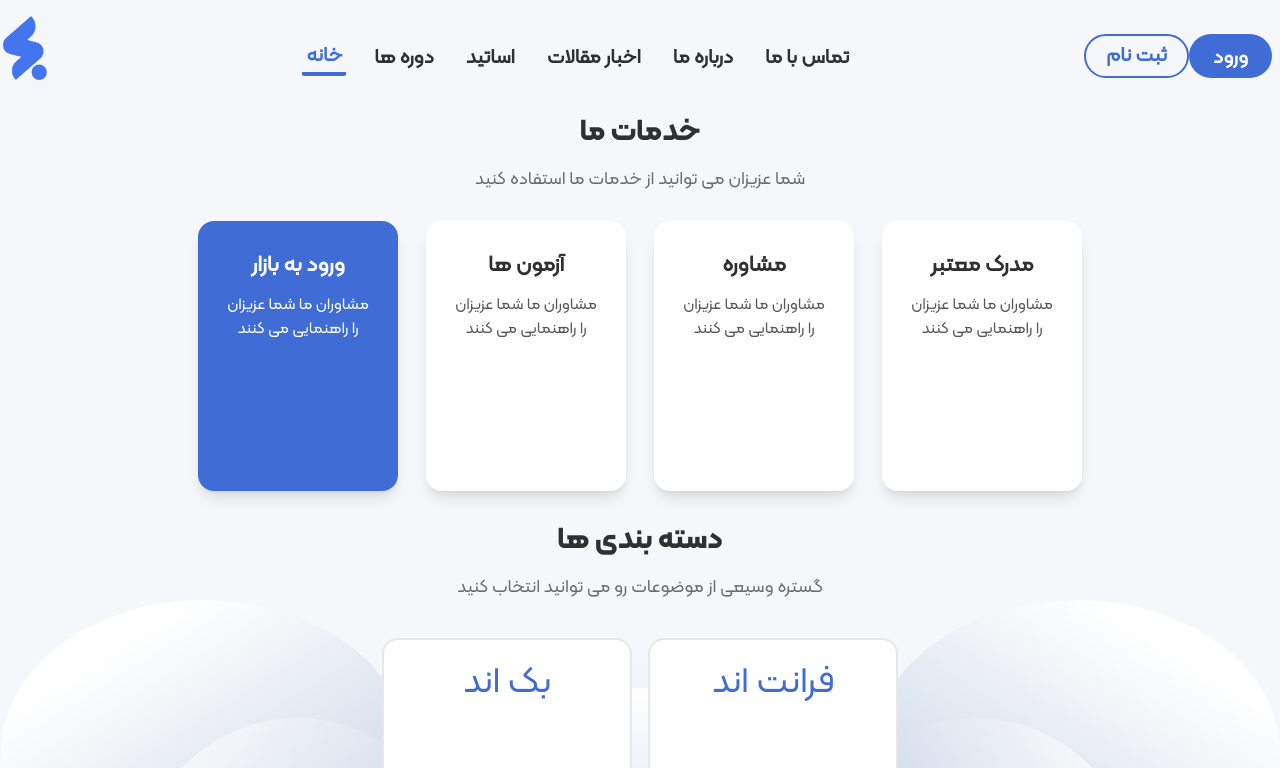
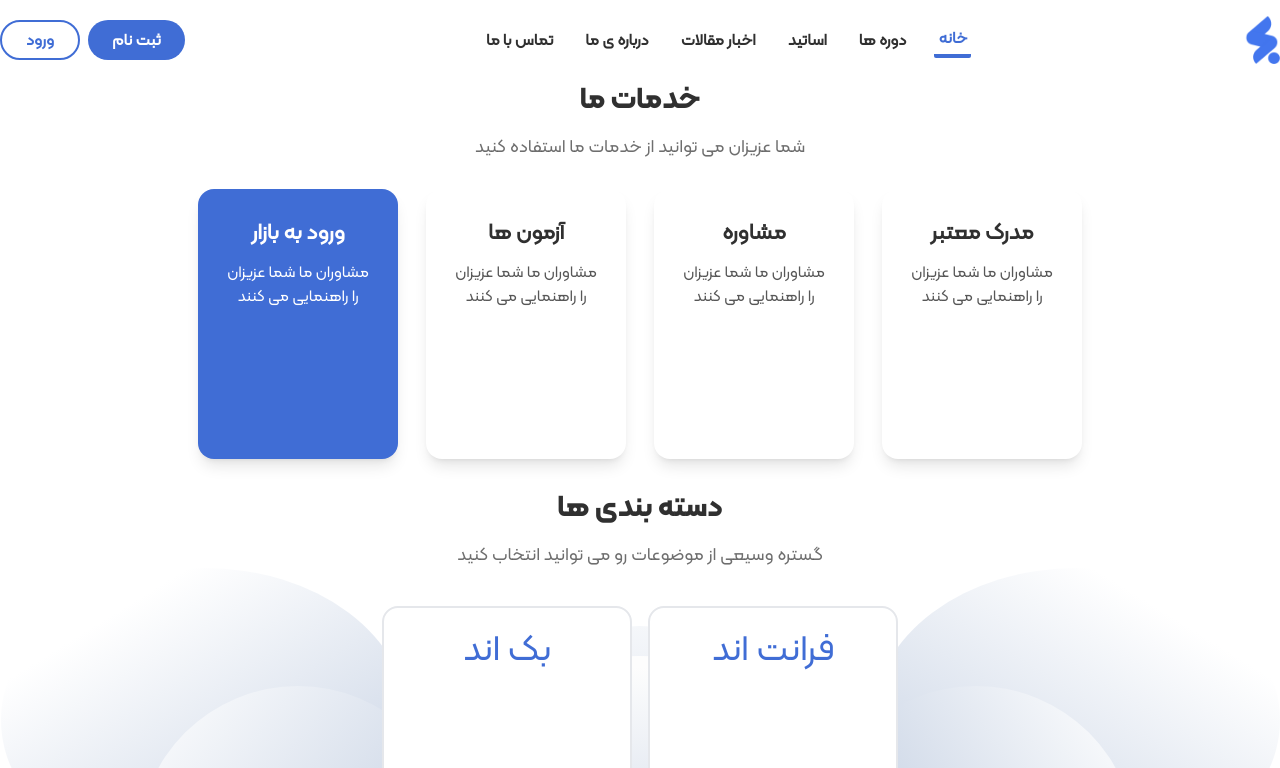
Before and after one commit to mbadangiz/Big-Bang, a React (Vite) app: page / in a window 1280 px wide. Shown: the top 768 px of the page. Built offline with nearby package versions, Linux system fonts and the light colour scheme; some icons are missing.

Commit message:
some edits in navbar

```diff
--- a/src/Components/Common/Navbar/Navbar.jsx
+++ b/src/Components/Common/Navbar/Navbar.jsx
@@ -1,49 +1,56 @@
+import { useEffect, useState } from "react";
 import IconBahr from "./../../../Assets/Images/Group 4.png";
 import { NavLink } from "react-router-dom";
 
 const Navbar = () => {
+  const [isFixed, setIsFixed] = useState(false);
+
+  useEffect(() => {
+    window.addEventListener("scroll", () => {
+      const winScroll =
+        document.body.scrollTop || document.documentElement.scrollTop;
+      if (Math.floor(winScroll) > 100) {
+        setIsFixed(true);
+      } else {
+        setIsFixed(false);
+      }
+    });
+  }, []);
+
+  const navItemsList = [
+    { id: 1, title: "خانه", to: "/" },
+    { id: 2, title: "دوره ها", to: "/ss" },
+    { id: 3, title: "اساتید", to: "/ss" },
+    { id: 4, title: "اخبار مقالات", to: "/ss" },
+    { id: 5, title: "درباره ی ما", to: "/ss" },
+    { id: 6, title: "تماس با ما", to: "/ss" },
+  ];
   return (
-    <div className="w-full h-28 border-2  flex items-center ">
-      <div className="font-semibold text-xl flex justify-end">
-        <NavLink
-          href="#"
-          className="bg-bluePrimary text-white rounded-full py-2 px-6 mr-2"
-        >
-          ورود
-        </NavLink>
-        <NavLink
-          href="#"
-          className=" text-bluePrimary rounded-full py-1 px-5 border-2 border-solid border-bluePrimary"
-        >
-          ثبت نام
-        </NavLink>
-      </div>
-      <div className="w-6/12 h-16 border-2  text-center font-semibold text-xl flex items-center justify-center flex-row-reverse mx-auto">
-        <NavLink
-          href="#"
-          className="px-1 py-1 text-bluePrimary border-b-4 rounded-sm border-solid border-bluePrimary ml-6"
-        >
-          خانه
-        </NavLink>
-        <NavLink href="#" className="px-1 py-1 ml-6">
-          دوره ها
-        </NavLink>
-        <NavLink href="#" className="px-1 py-1 ml-6">
-          اساتید
-        </NavLink>
-        <NavLink href="#" className="px-1 py-1 ml-6">
-          اخبار مقالات
-        </NavLink>
-        <NavLink href="#" className="px-1 py-1 ml-6">
-          درباره ما
-        </NavLink>
-        <NavLink href="#" className="px-1 py-1 ml-6">
-          تماس با ما
-        </NavLink>
-      </div>
-      <div>
-        <div className=" h-16 flex mb-4">
-          <img src={IconBahr} alt="Logo" className="" />
+    <div
+      className={`w-full h-20 transition-all duration-300 bg-white/40 backdrop-blur-md sticky top-0 left-0 z-50 ${
+        isFixed && "fixed"
+      }`}
+    >
+      <div className="width-handler h-full border-2 flex-row-all-center ">
+        <img src={IconBahr} alt="Logo" className="h-12" />
+        <div className="  h-full border-2  text-center font-semibold text-base flex-row-all-center  mx-auto">
+          {navItemsList.map((items) => {
+            return <NavBarItems key={items.id} data={items} />;
+          })}
+        </div>
+        <div className="font-semibold text-base flex justify-end">
+          <NavLink
+            href="#"
+            className="bg-bluePrimary text-white rounded-full text-base flex-row-all-center h-10 px-6 ml-2"
+          >
+            ثبت نام
+          </NavLink>
+          <NavLink
+            href="#"
+            className=" text-bluePrimary rounded-full text-base flex-row-all-center h-10 px-6  border-2 border-solid border-bluePrimary"
+          >
+            ورود
+          </NavLink>
         </div>
       </div>
     </div>
@@ -51,3 +58,21 @@ const Navbar = () => {
 };
 
 export { Navbar };
+
+const NavBarItems = ({ data }) => {
+  const { id, title, to } = data;
+  return (
+    <NavLink
+      to={to}
+      className={({ isActive, isPending }) =>
+        isPending
+          ? "pending"
+          : isActive
+          ? " p-1 text-bluePrimary border-b-4 rounded-sm border-solid border-bluePrimary ml-6"
+          : "p-1 ml-6"
+      }
+    >
+      {title}
+    </NavLink>
+  );
+};
--- a/src/index.css
+++ b/src/index.css
@@ -43,7 +43,7 @@ body {
   width: 100%;
   height: 100%;
   background-color: var(--bgColor);
-  background-color: #f5f7fa;
+  background-color: #fff;
 }
 
 #root {
```
